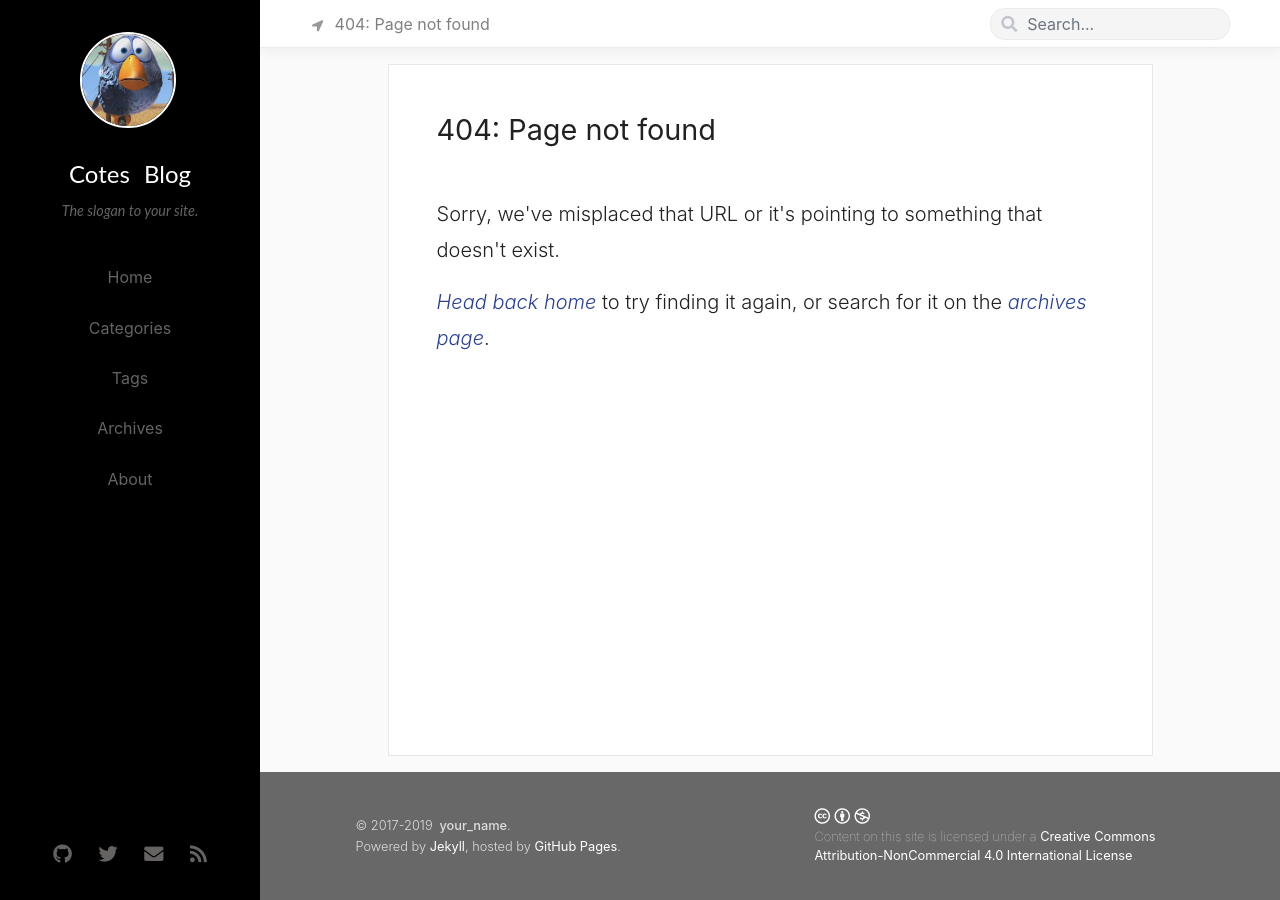
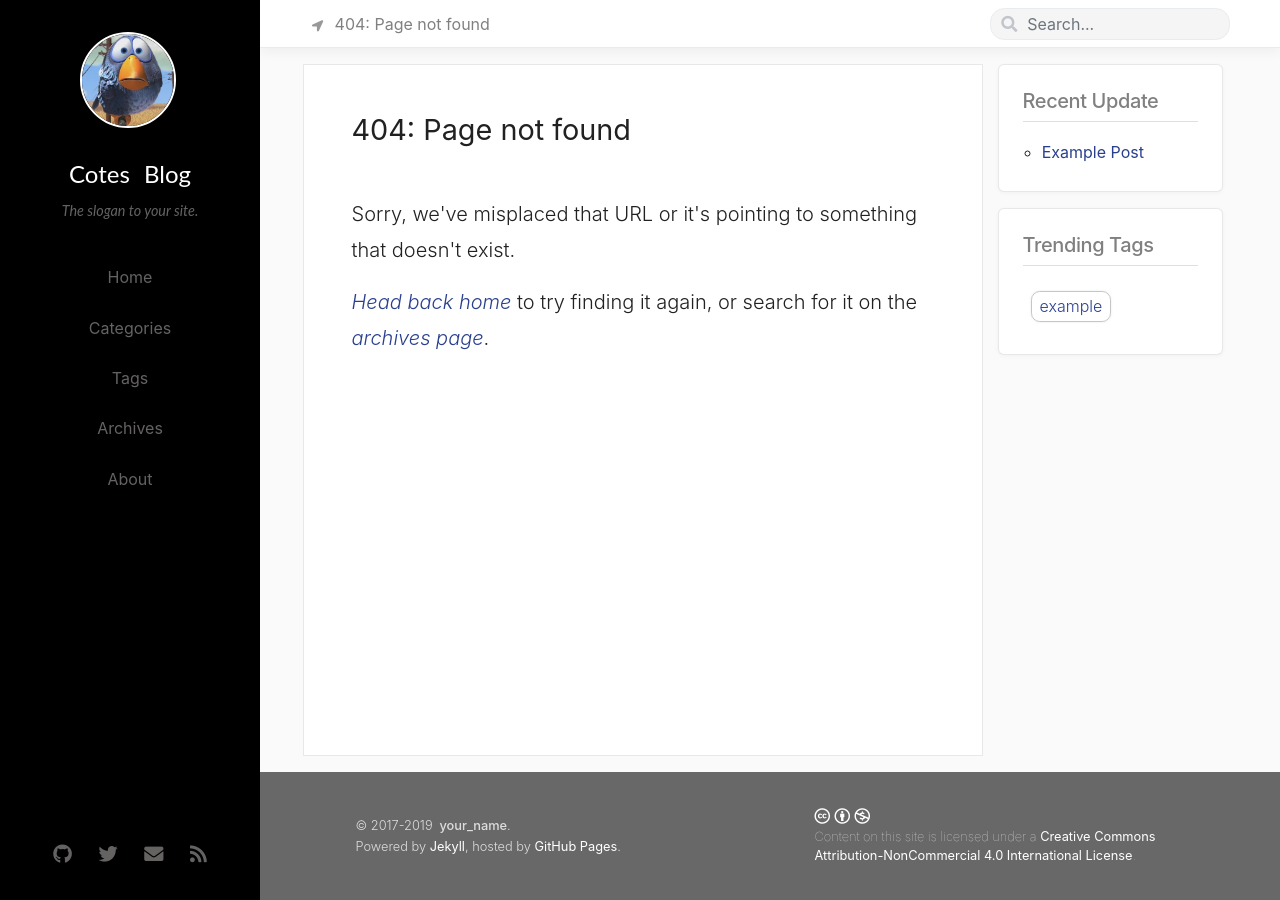
Before and after one commit to tracygu/tracygu.github.io, a Jekyll site: the page built from 404.html, in a window 1280 px wide. Built offline with Jekyll 4.4.1, drawn with Linux system fonts in a browser that asks for light colours; nearby versions of some CDN libraries; comment, search, counter and statistics services are not loaded.

Commit message:
Add panels to layout Page.

```diff
--- a/_layouts/page.html
+++ b/_layouts/page.html
@@ -2,7 +2,7 @@
 layout: default
 ---
 
-<div class="col-12 col-lg-11 col-xl-9 pl-0 pr-0 mt-3 mb-3">
+<div class="col-12 col-lg-11 col-xl-8 mt-3 mb-3 pl-0 pr-0">
   <div id="page" class="post pl-3 pr-3 pl-md-4 pr-md-4 pl-lg-5 pr-lg-5 pb-5 bg-white">
     {% case site.data.settings.lang %}
     {% when 'en' %}
@@ -27,3 +27,10 @@ layout: default
 
   </div> <!-- end .post -->
 </div><!-- end .col-12 -->
+
+<div class="col-xl-3 mt-3 mb-3">
+  <div class="panel-group">
+  {% include panel-update.html %}
+  {% include panel-tags.html %}
+  </div>
+</div>
```
